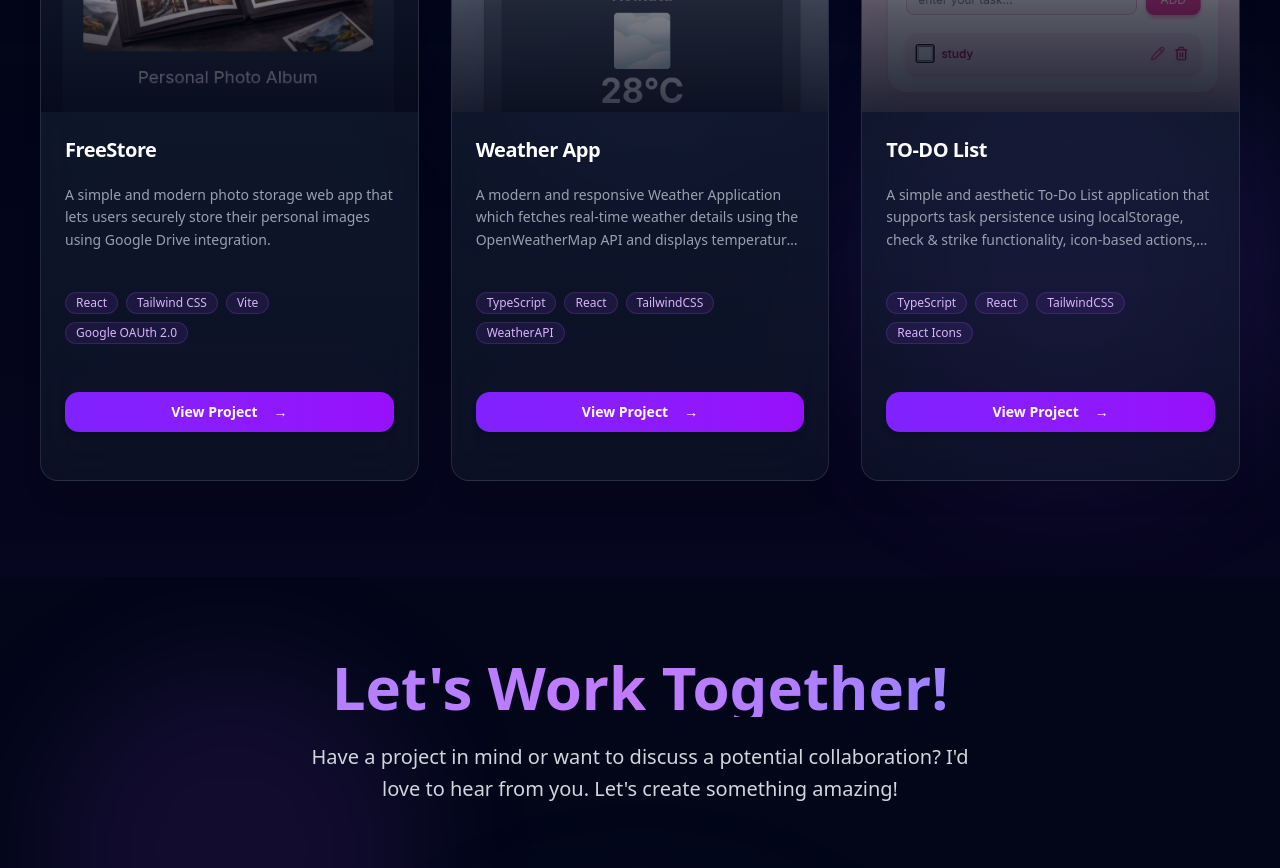
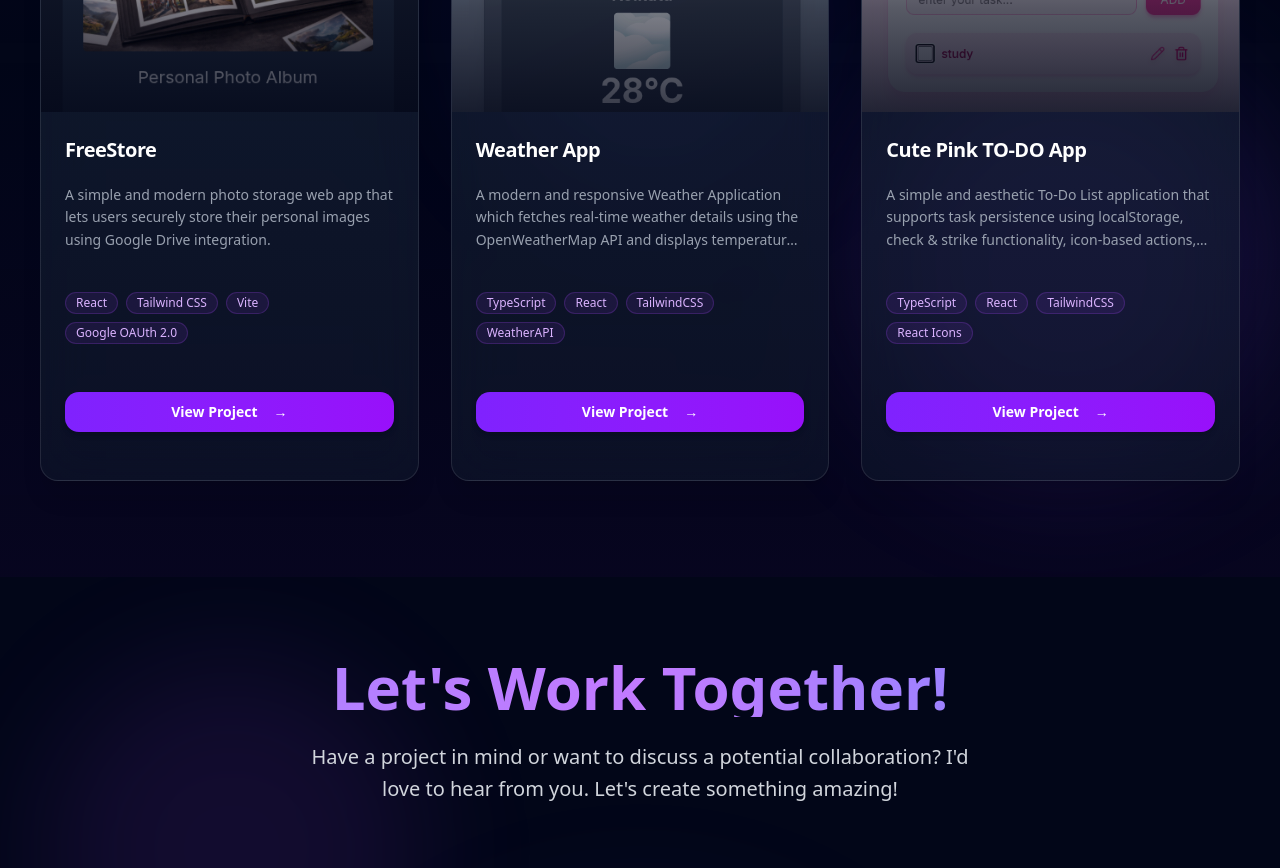
Before and after one commit to prerna12github/Personal-Portfolio, a React (Vite) app: page / in a window 1280 px wide. Shown: the part 4700-5568 px from the top of the page. Built offline with nearby package versions, Linux system fonts and the light colour scheme.

Commit message:
Changes Project Section

```diff
--- a/src/components/Projects.jsx
+++ b/src/components/Projects.jsx
@@ -23,7 +23,7 @@ const projectsData = [
   },
   {
     id: 3,
-    title: "TO-DO List",
+    title: "Cute Pink TO-DO App",
     description: "A simple and aesthetic To-Do List application that supports task persistence using localStorage, check & strike functionality, icon-based actions, and soft glow UI effects",
     image_url: "/todo.png",
     project_url: "https://github.com/prerna12github/TO-DO-List",
```
